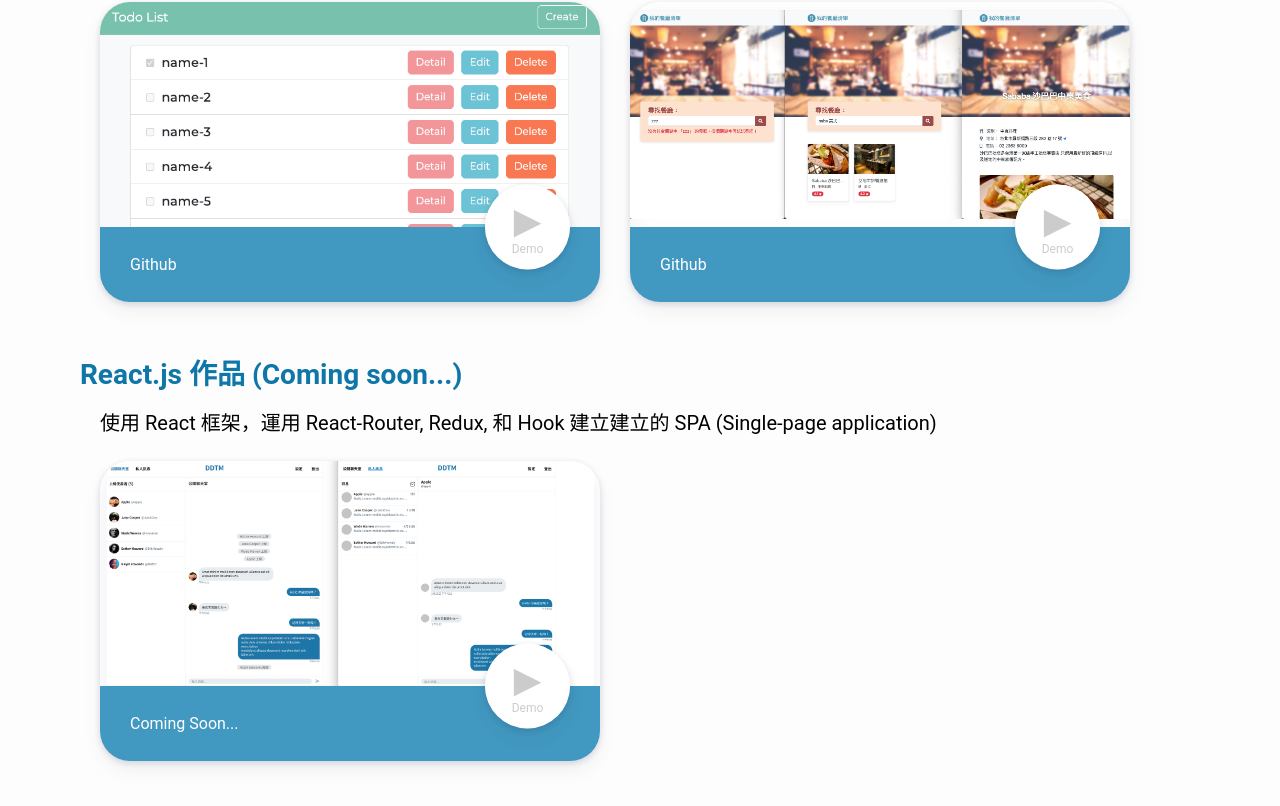
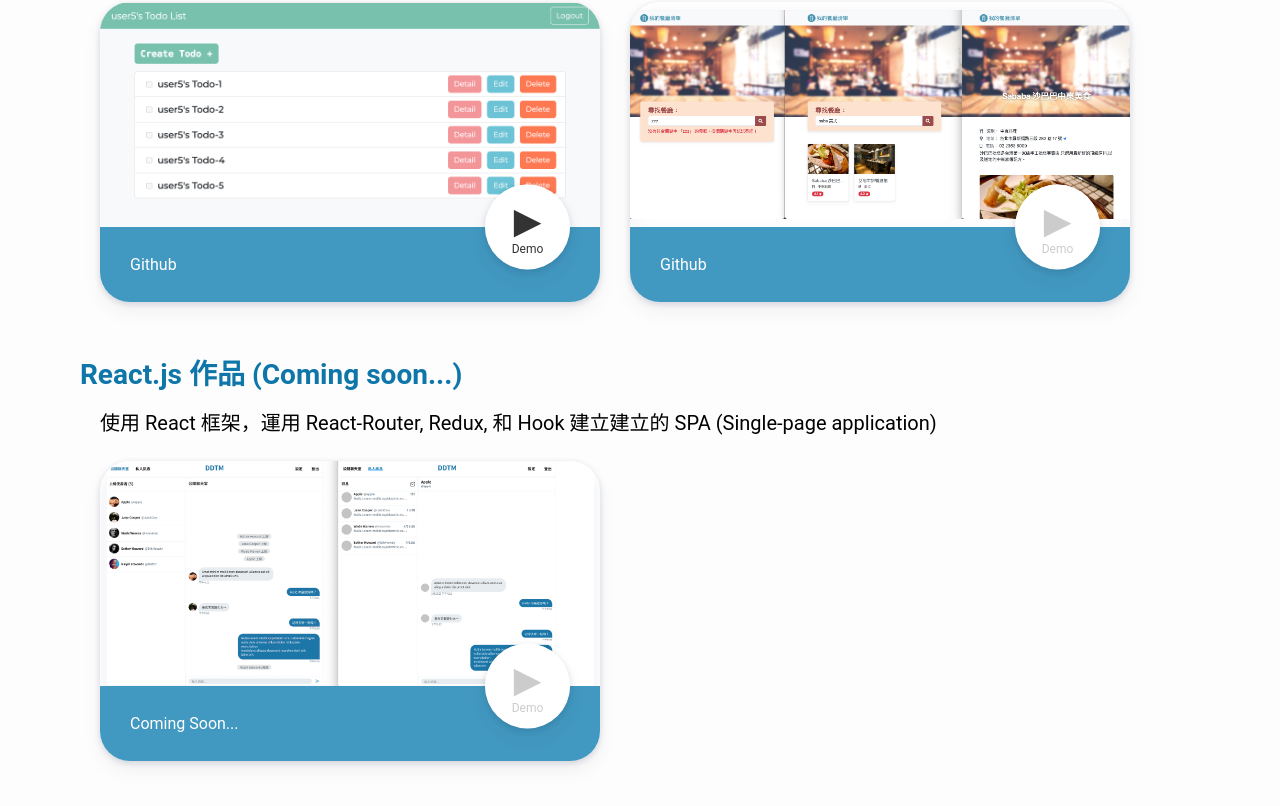
Before and after one commit to DollyChen-CYC/portfolio, a Vue app: page /#/home in a window 1280 px wide. Shown: the part 2131-2937 px from the top of the page. Built offline with nearby package versions, Linux system fonts and the light colour scheme.

Commit message:
feat: update project descriptions and screenshot

```diff
--- a/src/views/Home.vue
+++ b/src/views/Home.vue
@@ -39,7 +39,7 @@ export default {
           projects: [
             {
               title: '協作專案 - Alphitter 社群網站(前端)',
-              desc: '前、後端分離的 Sprint 團隊開發專案，模擬社群網站，包含註冊、登入、登出、發文、回覆、追蹤、按讚、修改個人資料...等功能。 ( 測試帳號 / 密碼：user1@example.com / 12345678 ) ',
+              desc: '前、後端分離的 Sprint 團隊開發專案，模擬社群網站，包含註冊、登入、登出、發文、回覆、追蹤、按讚、修改個人資料...等功能。 ( 測試帳號 / 密碼：user1 / 12345678 ) ',
               cover: '1-alphitter.png',
               githubLink: 'https://github.com/sh330035/twitter-frontend',
               codepenLink: '',
@@ -308,12 +308,12 @@ export default {
           projects: [
             {
               title: '代辦事項紀錄 App',
-              desc: '使用 Express 和 Handlebars 樣板引擎搭配 MongoDB 建⽴的 Todo List App，可新增、查看、刪除、修改待辦清單。',
+              desc: '使用 Express 和 Handlebars 樣板引擎搭配 MongoDB 建⽴的 Todo List App，可新增、查看、刪除、修改待辦清單。 (測試帳號/密碼：user1@example.com / 12345678',
               cover: '17-Express-TodoList.png',
               githubLink: 'https://github.com/DollyChen-CYC/To-do-List',
               codepenLink: '',
               blogLink: '',
-              demoLink: '',
+              demoLink: 'https://polar-earth-37392.herokuapp.com/users/login',
               demoRoute: '',
               customizedLink: {
                 infoTitle: '',
```
Also changed, not shown: src/assets/images/17-Express-TodoList.png, 1 other file (tests, documents, lock files or other folders).
